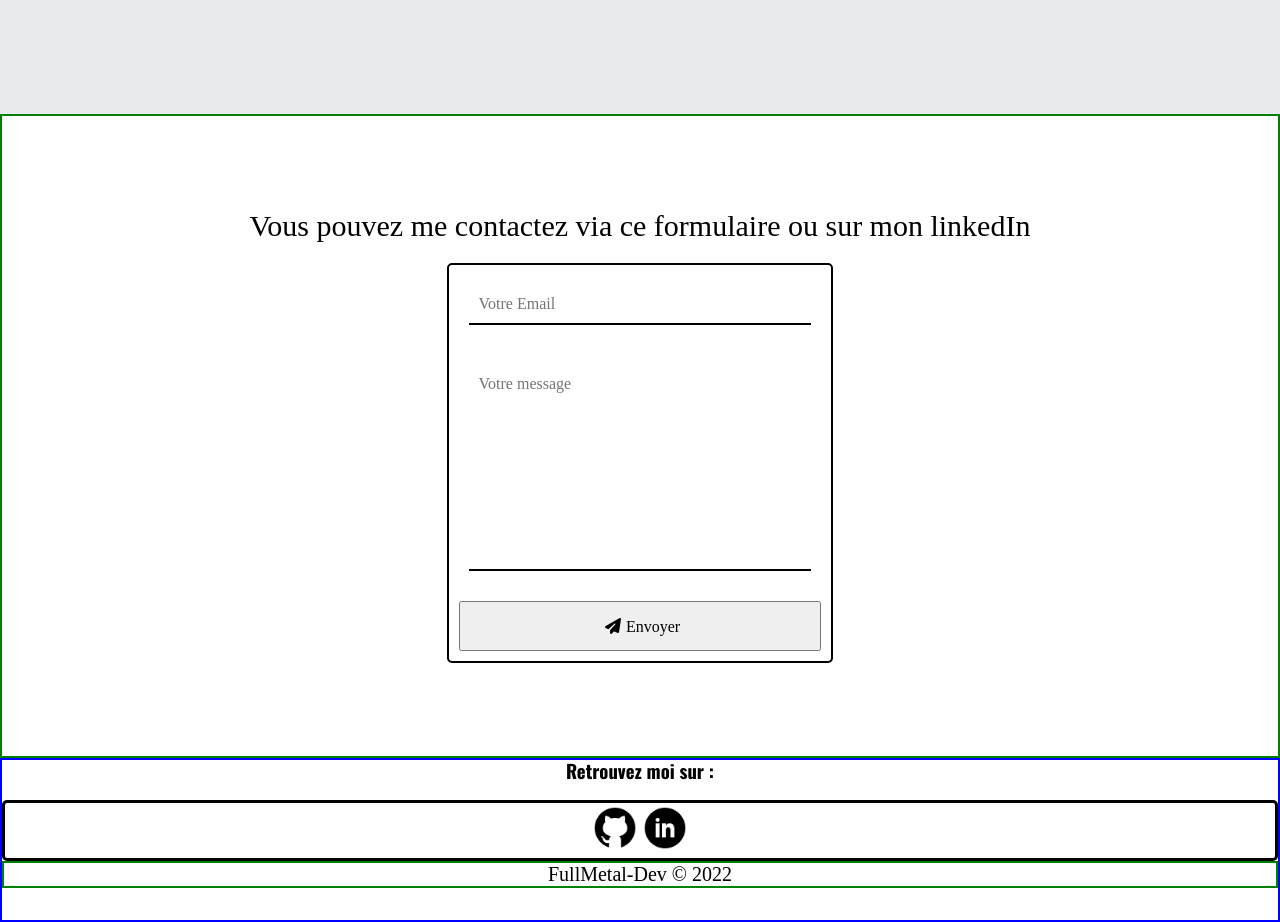
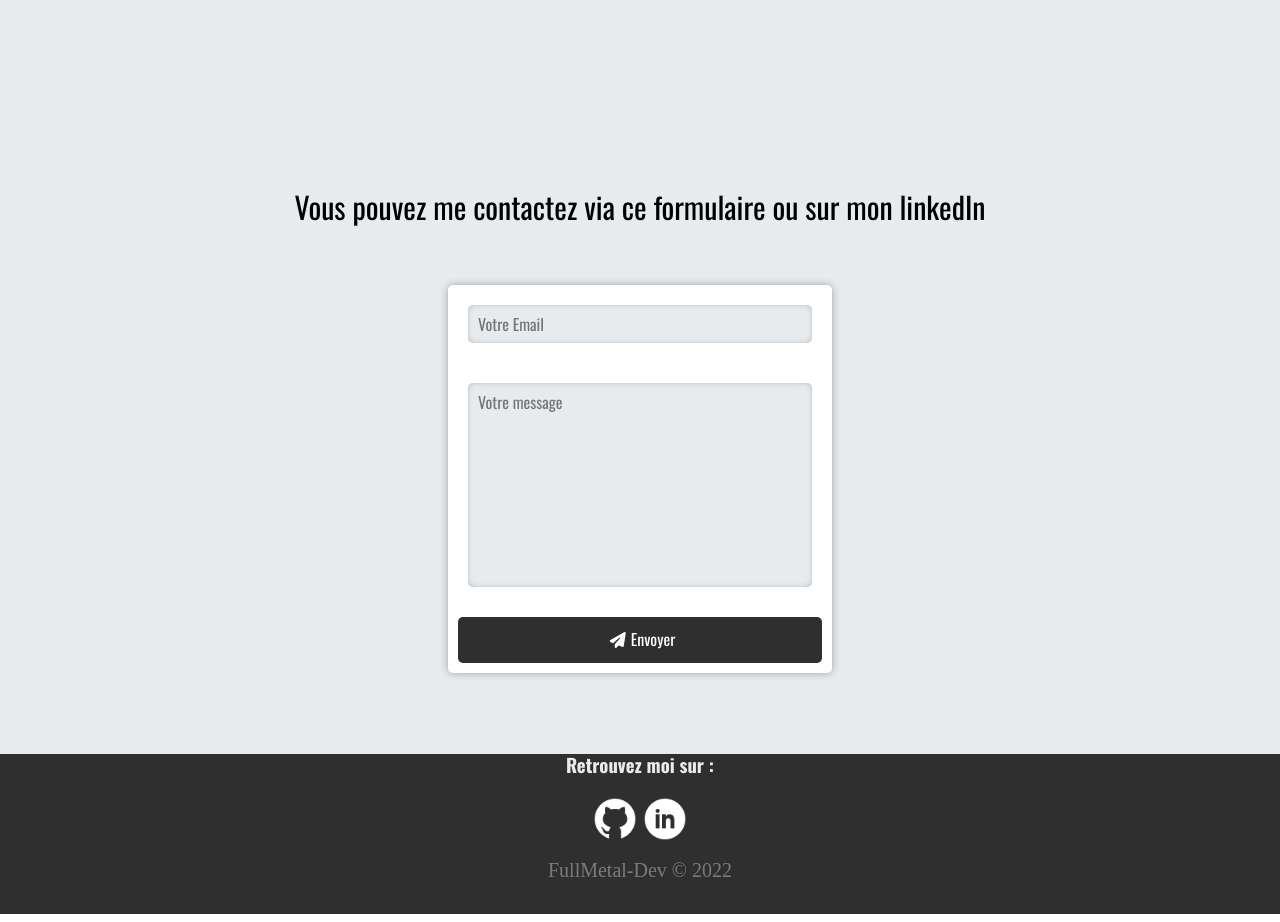
Before and after one commit to Herve-Dev/portfolio-new, a website: page index.html in a window 1280 px wide. Shown: the part 1486-2408 px from the top of the page. Drawn offline with nearby package versions, Linux system fonts and the light colour scheme.

Commit message:
work on form contact and footer

```diff
--- a/sass/components/_bloc-foot.scss
+++ b/sass/components/_bloc-foot.scss
@@ -2,28 +2,36 @@
 @use "../utils/breakpoint" as *;
 
 .foot {
-    border: solid 2px blue;
+   // border: solid 2px blue;
     height: 20vh;
+    background-color: #2F2F2F;
+
 
         h3 {
             margin-top: 0;
+            color: #E8EBED;
         }
 
         &__bloc-social {
             display: flex;
             justify-content: center;
-            border: solid 3px black;
+            //border: solid 3px black;
         }
 
         &__social-img {
             width: 50px;
+            color: #E8EBED;
+            filter: invert(100%);
         }
 
         &__copyright {
+            padding-top: 10px;
             margin: 0;
             font-size: 20px;
             text-align: center;
-            border: solid 2px green;
+            //border: solid 2px green;
+            color: #E8EBED;
+            opacity: 0.4;
         }
 }
 
--- a/sass/components/_bloc-form-contact.scss
+++ b/sass/components/_bloc-form-contact.scss
@@ -6,37 +6,57 @@
         align-items: center;
         justify-content: center;
         flex-direction: column;
-        border: solid 2px green;
+       // border: solid 2px green;
         height: 80vh;
 
             &__text {
                 font-size: 30px;
                 text-align: center;
-                margin: 10px;
+                //margin-top: 5px;
+                margin: 5px;
+                padding: 0px;
+                //border: solid 1px black;
+                height: 80px;
+                font-family: 'Oswald', sans-serif;
             }
 
             &__form-contact {
                 display: flex;
                 flex-direction: column;
                 width: 30%;
-                border: solid 2px black;
+                //border: solid 2px black;
                 margin: 10px;
-                //background-color: blue;
+                background-color: white;
+                -webkit-box-shadow: 0px 0px 9px -1px rgba(0,0,0,0.41);
+                box-shadow: 0px 0px 9px -1px rgba(0,0,0,0.41);
             }
 
             &__input {
-                //border-radius: 10px;
+                border-radius: 5px;
                 resize: none;
                 outline: none;
                 border: none;
-                border-bottom: 2px solid black;
                 margin: 20px;
                 padding: 10px;
+                -webkit-box-shadow: inset 0px 0px 9px -5px rgba(0,0,0,0.77);
+                box-shadow: inset 0px 0px 9px -5px rgba(0,0,0,0.77);
+                background-color: #E8EBED;
+                font-family: 'Oswald', sans-serif;
+
+                    &::placeholder {
+                        font-family: 'Oswald', sans-serif;
+                    }
             }
 
             &__btn-send-contact {
                 margin: 10px;
                 padding: 10px;
+                cursor: pointer;
+                border: none;
+                border-radius: 5px;
+                background-color: #2F2F2F;
+                color: white;
+                font-family: 'Oswald', sans-serif;
             }
 }
 
--- a/sass/components/_learning.scss
+++ b/sass/components/_learning.scss
@@ -34,6 +34,7 @@
     .card-learning {
         @include width-height(100%,300px);
         flex-direction: row;
+        align-items: center;
 
         &__body {
             flex-wrap: nowrap;
--- a/sass/components/_proficiency.scss
+++ b/sass/components/_proficiency.scss
@@ -2,6 +2,7 @@
 @use "../utils/breakpoint" as *;
 @use "../utils/keyframes" as *;
 @import url('https://fonts.googleapis.com/css2?family=Fjalla+One&display=swap');
+@import url('https://fonts.googleapis.com/css2?family=Roboto+Condensed:ital,wght@1,400&display=swap');
 
 .card-proficiency {
     width: 50%;
@@ -14,11 +15,12 @@
             flex-direction: column;
             height: 70%;
             width: 73%;
-            //animation: clip-path-proficiency 1.5s both;
-            //clip-path: polygon(100% 0, 100% 44%, 100% 100%, 7% 100%, 0% 50%, 7% 0);
         }
 
         &__items {
+            margin-top: 15px;
+            font-family: 'Roboto Condensed', sans-serif;
+            font-size: large;
             text-align: center;
             width: 100%;
             flex-grow: 1;
@@ -30,6 +32,7 @@
     .card-proficiency {
         width: 100%;
         height: 200px;
+        align-items: center;
 
             &__body {
                 flex-direction: column;
--- a/sass/components/_project.scss
+++ b/sass/components/_project.scss
@@ -3,18 +3,20 @@
 
 .card-project {
     position: relative;
-    border: solid 2px black;
+    //border: solid 2px black;
 
         &__items {
             overflow: hidden;
             position: relative;
             display: flex;
             flex-direction: column;
-            border: solid 2px black;
+            //border: solid 2px black;
             width: 25%;
             height: 400px;
             margin: 10px;
             cursor: pointer;
+            -webkit-box-shadow: 0px 0px 9px -1px rgba(0,0,0,0.41);
+            box-shadow: 0px 0px 9px -1px rgba(0,0,0,0.41);
         }
 
         &__items:hover &__bloc-link {
@@ -24,7 +26,7 @@
 
         &__items-bloc {
             display: flex;
-            border: solid 2px purple;
+            //border: solid 2px purple;
         }
 
         &__bloc-link {
@@ -35,7 +37,7 @@
             width: 100%;
             height: 100%;
             //display: none;
-            border: solid 2px red;
+            //border: solid 2px red;
             background-color: rgba(0, 0, 0, 0.6);
             left: 100%;
 
@@ -51,8 +53,9 @@
         }
 
         &__items-img {
+            background-color: white;
             object-fit: contain;
-            border: red solid 1px;
+           // border: red solid 1px;
             width: 100%;
             height: 360px;
         }
@@ -73,7 +76,7 @@
             display: flex;
             border-radius: 5px;
             margin: 10px;
-            border: solid 1px black;
+            //border: solid 1px black;
             width: 60px;
             height: 30px;
             justify-content: center;
--- a/sass/components/_section-skill.scss
+++ b/sass/components/_section-skill.scss
@@ -5,7 +5,7 @@
     @include width-height(100%, 100vh);
     display: flex;
     flex-wrap: wrap;
-    border: solid 2px blue;
+    //border: solid 2px blue;
 
         article {
             @include margin-padding(0,0);
--- a/sass/layout/_footer.scss
+++ b/sass/layout/_footer.scss
@@ -4,4 +4,5 @@
 footer {
     @include width-height(100%, 100vh);
     scroll-snap-align: center;
+    background-color: #E8EBED;
 }
--- a/sass/utils/_class-animation.scss
+++ b/sass/utils/_class-animation.scss
@@ -1,4 +1,6 @@
 @use "../utils/keyframes" as *;
+@use "../utils/mixins" as *;
+@use "../utils/breakpoint" as *;
 
 .anim-about {
     animation: clip-path-about 0.5s both;
@@ -11,3 +13,15 @@
 .anim-proficiency {
     animation: clip-path-proficiency 1.5s both;
 }
+
+@include breakpoint(mobile-tablet) {
+    .anim-about {
+        animation: none;
+    }
+    .anim-card-learning {
+        animation: none;
+    }
+    .anim-proficiency {
+        animation: none;
+    }
+}
```
Also changed, not shown: style/style.css, 1 other file.
